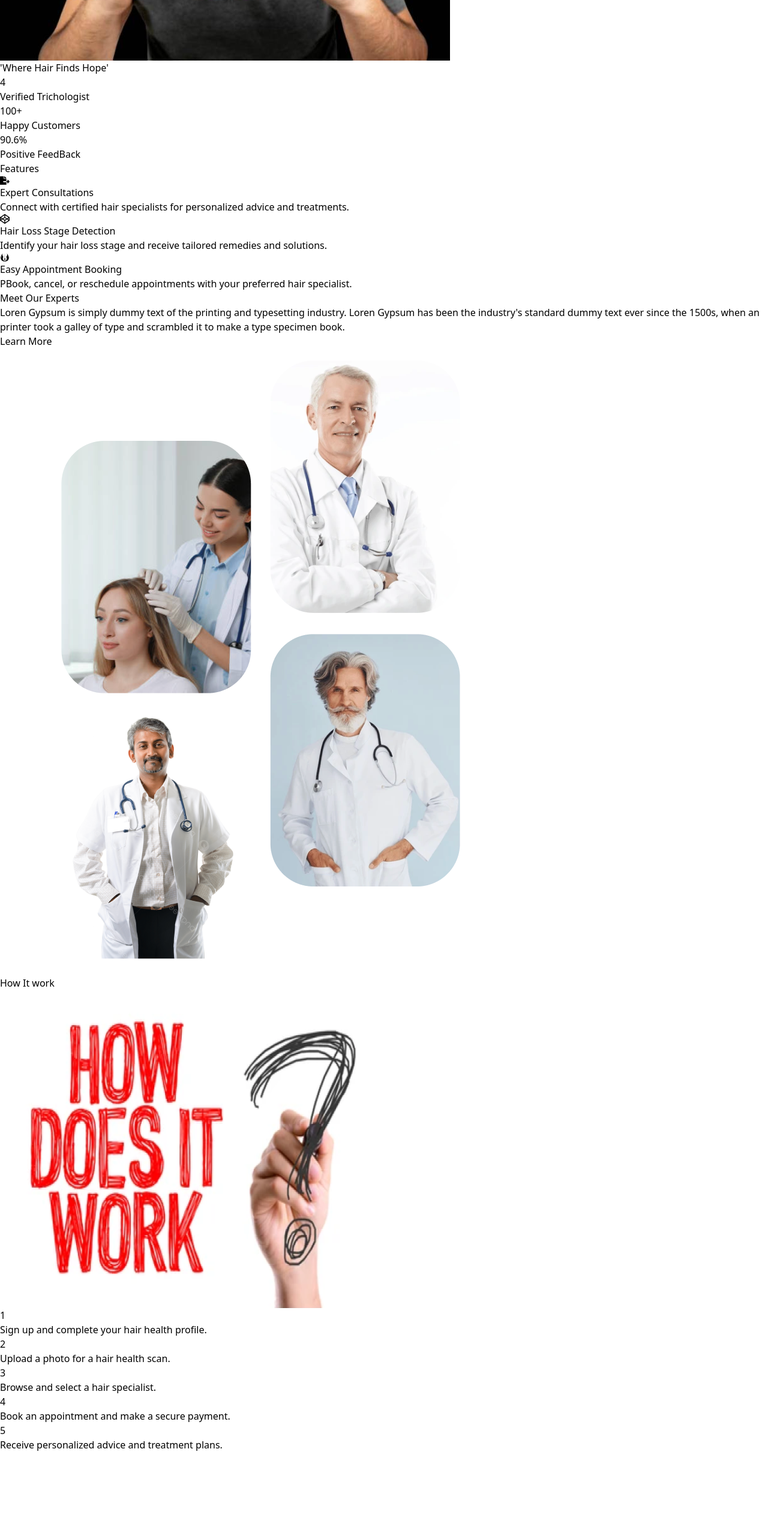
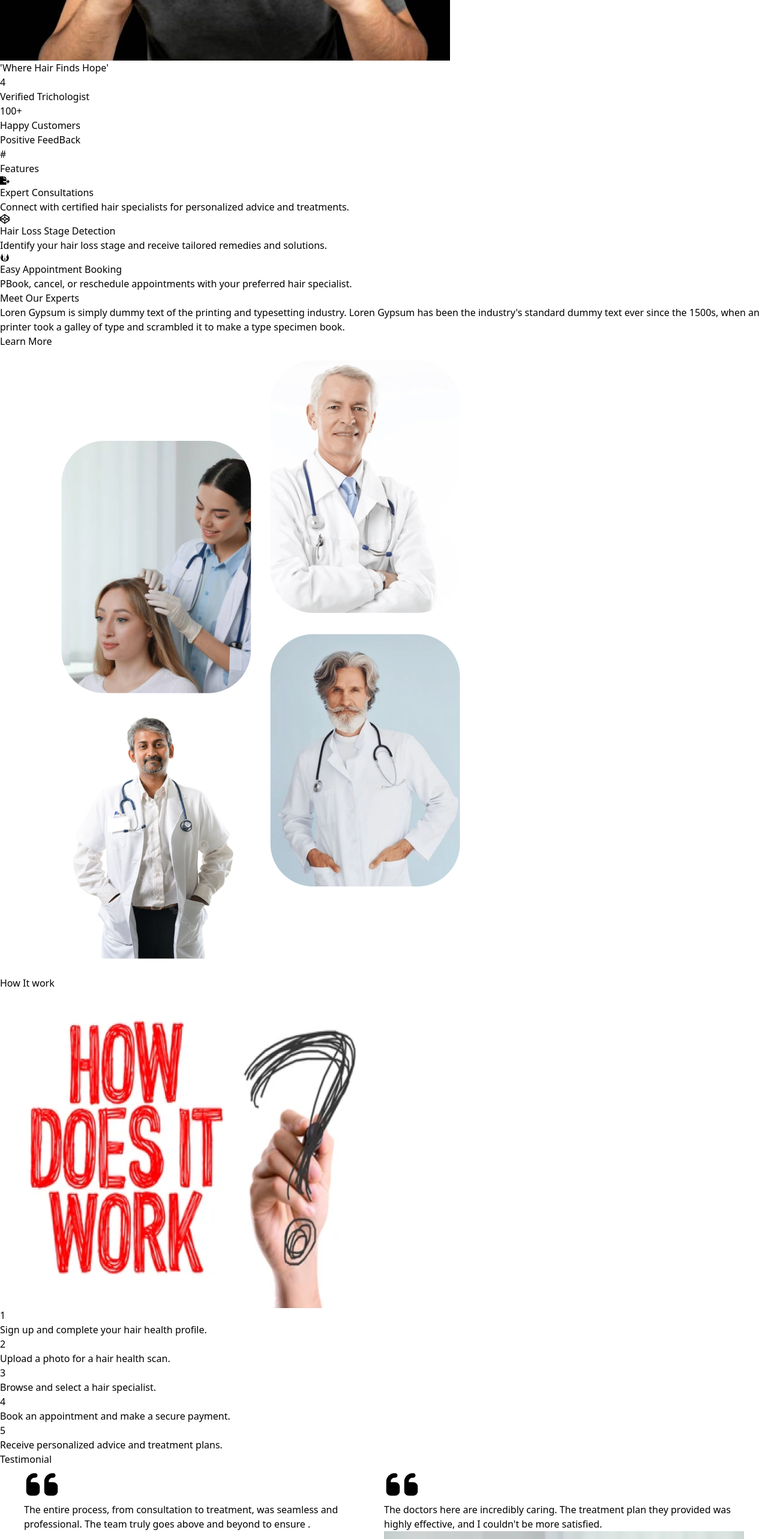
Before and after one commit to SushantDahal/HairInsight, a React (Vite) app in the folder Frontend/: page / in a window 1280 px wide. Shown: the part 1060-3626 px from the top of the page at 60% size. Before the commit the page ends 3481 px from the top, so only its background shows below. Built offline with nearby package versions, Linux system fonts and the light colour scheme.

Commit message:
Testimonial

```diff
--- a/Frontend/package.json
+++ b/Frontend/package.json
@@ -11,6 +11,7 @@
   },
   "dependencies": {
     "hamburger-react": "^2.5.1",
+    "primereact": "^10.8.5",
     "react": "^18.3.1",
     "react-dom": "^18.3.1",
     "react-icons": "^5.4.0"
--- a/Frontend/src/App.jsx
+++ b/Frontend/src/App.jsx
@@ -5,6 +5,7 @@ import Review from "./components/Review";
 import Features from "./components/Features";
 import Experts from "./components/Experts";
 import Work from "./components/Work";
+import Testimonial from "./components/Testimonial";
 
 function App() {
   return (
@@ -17,6 +18,7 @@ function App() {
         <Features />
         <Experts />
         <Work />
+        <Testimonial />
       </div>
     </>
   );
--- a/Frontend/src/components/Review.jsx
+++ b/Frontend/src/components/Review.jsx
@@ -1,31 +1,29 @@
 import Title from "./Title";
-const Review = () =>{
-    return(
+const Review = () => {
+  return (
     <div className="w-full md:py-10 pb-10 ">
-             <Title title="'Where Hair Finds Hope' "/>
+      <Title title="'Where Hair Finds Hope' " />
       <div className="max-w-[1280px] mx-auto bg-white py-4">
-
-                <div className="grid md:grid-cols-3 gap-16 px-10 max-w-[1100px] mx-auto py-2 ">
-                    <div className="py-10 text-center font-bold bg-[#F0F9ED] rounded-tr-2xl rounded-bl-2xl">
+        <div className="grid md:grid-cols-3 gap-16 px-10 max-w-[1100px] mx-auto py-2  ">
+          {/* <div className="py-10 text-center font-bold bg-[#F0F9ED] rounded-tr-2xl rounded-bl-2xl">
             <h1 className="text-3xl text-[#968AB8]">4</h1>
             <h2 className="text-[#234A6B]">Verified Trichologist</h2>
+          </div> */}
+          <div className="py-10 text-center font-bold rounded-tr-2xl rounded-bl-2xl bg-gradient-to-b from-[#F0F9ED] via-[#ffffff] to-[#8df86a] bg-[length:100%_200%] bg-[position:top] hover:bg-[position:bottom] duration-300">
+            <h1 className="text-3xl text-[#968AB8]">4</h1>
+            <h2 className="text-[#234A6B]">Verified Trichologist</h2>
+          </div>
 
-                    </div>
-                    <div className="py-10 text-center font-bold bg-[#F5F9F8] rounded-tr-2xl rounded-bl-2xl">
+          <div className="py-10 text-center font-bold rounded-tr-2xl rounded-bl-2xl bg-gradient-to-b from-[#F5F9F8] via-[#ffffff] to-[#8df86a] bg-[length:100%_200%] bg-[position:top] hover:bg-[position:bottom] duration-300">
             <h1 className="text-3xl text-[#968AB8]">100+</h1>
             <h2 className="text-[#234A6B]">Happy Customers</h2>
-
           </div>
-                    <div className="py-10 text-center font-bold bg-[#F9F6F2] rounded-tr-2xl rounded-bl-2xl">
-                        <h1 className="text-3xl text-[#968AB8]">90.6%</h1>
-                        <h2 className="text-[#234A6B]">Positive FeedBack</h2>
-
-                    </div>
-
-                </div>
-
+          <div className="py-10 text-center font-bold rounded-tr-2xl rounded-bl-2xl bg-gradient-to-b from-[#F9F6F2] via-[#ffffff] to-[#8df86a] bg-[length:100%_200%] bg-[position:top] hover:bg-[position:bottom] duration-300">
+            <h2 className="text-[#234A6B]">Positive FeedBack</h2>#
           </div>
         </div>
-    )
-}
+      </div>
+    </div>
+  );
+};
 export default Review;
--- /dev/null
+++ b/Frontend/src/components/Testimonial.jsx
@@ -0,0 +1,117 @@
+import Title from "./Title";
+import { FaQuoteLeft } from "react-icons/fa6";
+import Testimonial1 from "../assets/Doctor1.png";
+import Testimonial2 from "../assets/Doctor2.png";
+import Testimonial3 from "../assets/Doctor3.png";
+import Testimonial4 from "../assets/Doctor1.png";
+import Testimonial5 from "../assets/Doctor2.png";
+import { Carousel } from "primereact/carousel";
+
+const Testimonial = () => {
+  const Testimonial_data = [
+    {
+      id: 1,
+      icon: <FaQuoteLeft size={60} />,
+      img: Testimonial1,
+      des: "The entire process, from consultation to treatment, was seamless and professional. The team truly goes above and beyond to ensure .",
+      name: "Willy Bhai",
+      type: "Patient",
+    },
+
+    {
+      id: 2,
+      icon: <FaQuoteLeft size={60} />,
+      img: Testimonial2,
+      des: "The doctors here are incredibly caring. The treatment plan they provided was highly effective, and I couldn't be more satisfied.",
+      name: "Sus Bhai",
+      type: "Patient",
+    },
+    {
+      id: 3,
+      icon: <FaQuoteLeft size={60} />,
+      img: Testimonial3,
+      des: "This clinic changed my life. The expertise and compassion shown by the doctors and staff are unmatched. Highly recommend their services!",
+      name: "Sushnts Bhai",
+      type: "Patient",
+    },
+    {
+      id: 4,
+      icon: <FaQuoteLeft size={60} />,
+      img: Testimonial4,
+      des: "The staff at this clinic are extremely professional and kind. They made me feel valued and cared for throughout my journey.",
+      name: "Ravi Bhai",
+      type: "Patient",
+    },
+    {
+      id: 5,
+      icon: <FaQuoteLeft size={60} />,
+      img: Testimonial5,
+      des: "I had a wonderful experience with the team here. They explained everything clearly and helped me achieve excellent results.",
+      name: "Kavi Bhai",
+      type: "Patient",
+    },
+  ];
+
+  const responsiveOptions = [
+    {
+      breakpoint: "1400px",
+      numVisible: 2,
+      numScroll: 1,
+    },
+    {
+      breakpoint: "1199px",
+      numVisible: 3,
+      numScroll: 1,
+    },
+    {
+      breakpoint: "767px",
+      numVisible: 2,
+      numScroll: 1,
+    },
+    {
+      breakpoint: "575px",
+      numVisible: 1,
+      numScroll: 1,
+    },
+  ];
+
+  const testimonialTemplate = (item) => {
+    return (
+      <div className="bg-[#f2f5f3] p-2 py-4 mx-4 rounded-2xl">
+        {item.icon}
+        <h1 className="mt-6 ">{item.des}</h1>
+        <div className="mt-6 py-4 flex items-center gap-4">
+          <img
+            src={item.img}
+            alt=""
+            className="h-20 w-20 rounded-full bg-white"
+          />
+          <div>
+            <h1>{item.name}</h1>
+            <p>{item.type}</p>
+          </div>
+        </div>
+      </div>
+    );
+  };
+
+  return (
+    <div className="w-full  py-10 ">
+      <Title title="Testimonial" />
+      <div className="max-w-[1280px] mx-auto">
+        <Carousel
+          value={Testimonial_data}
+          itemTemplate={testimonialTemplate}
+          responsiveOptions={responsiveOptions}
+          numVisible={3}
+          numScroll={1}
+          showNavigators
+          showIndicators
+          className="custom-carousel"
+        />
+      </div>
+    </div>
+  );
+};
+
+export default Testimonial;
--- a/Frontend/src/index.css
+++ b/Frontend/src/index.css
@@ -2,12 +2,58 @@
 @tailwind components;
 @tailwind utilities;
 
-*{
+* {
   margin: 0;
   padding: 0;
   box-sizing: border-box;
 }
-.navbar li:hover{
+.navbar li:hover {
   cursor: pointer;
   background-color: aqua;
 }
+
+/* Testimonial Prev and Next button */
+.p-carousel-prev {
+  background-color: #009963; /* Customize background color */
+  color: white; /* Customize text/icon color */
+  width: 40px;
+  height: 40px;
+  border-radius: 50%;
+  cursor: pointer;
+}
+
+.p-carousel-next {
+  background-color: #009963; /* Customize background color */
+  color: white;
+  width: 40px;
+  height: 40px;
+  border-radius: 50%;
+  cursor: pointer;
+}
+/* Position the dots below the carousel */
+.p-carousel-indicators {
+  display: flex;
+  justify-content: center;
+  margin-top: 20px; /* Add spacing below the cards */
+  gap: 10px; /* Add spacing between dots */
+}
+
+/* Style for each dot */
+.p-carousel-indicator {
+  width: 12px; /* Size of dots */
+  height: 12px;
+  background-color: #e0e0e0; /* Inactive dot color */
+  border-radius: 50%; /* Make dots circular */
+  cursor: pointer; /* Pointer cursor for better UX */
+  transition: background-color 0.3s ease; /* Smooth transition on hover */
+}
+
+/* Active dot style */
+.p-carousel-indicator.p-highlight {
+  background-color: #34c759; /* Active dot color */
+}
+
+/* Dot hover effect */
+.p-carousel-indicator:hover {
+  background-color: #28a745; /* Darker green on hover */
+}
```
Also changed, not shown: 1 other file (tests, documents, lock files or other folders). Lines whose indentation alone changed are shown as unchanged.
